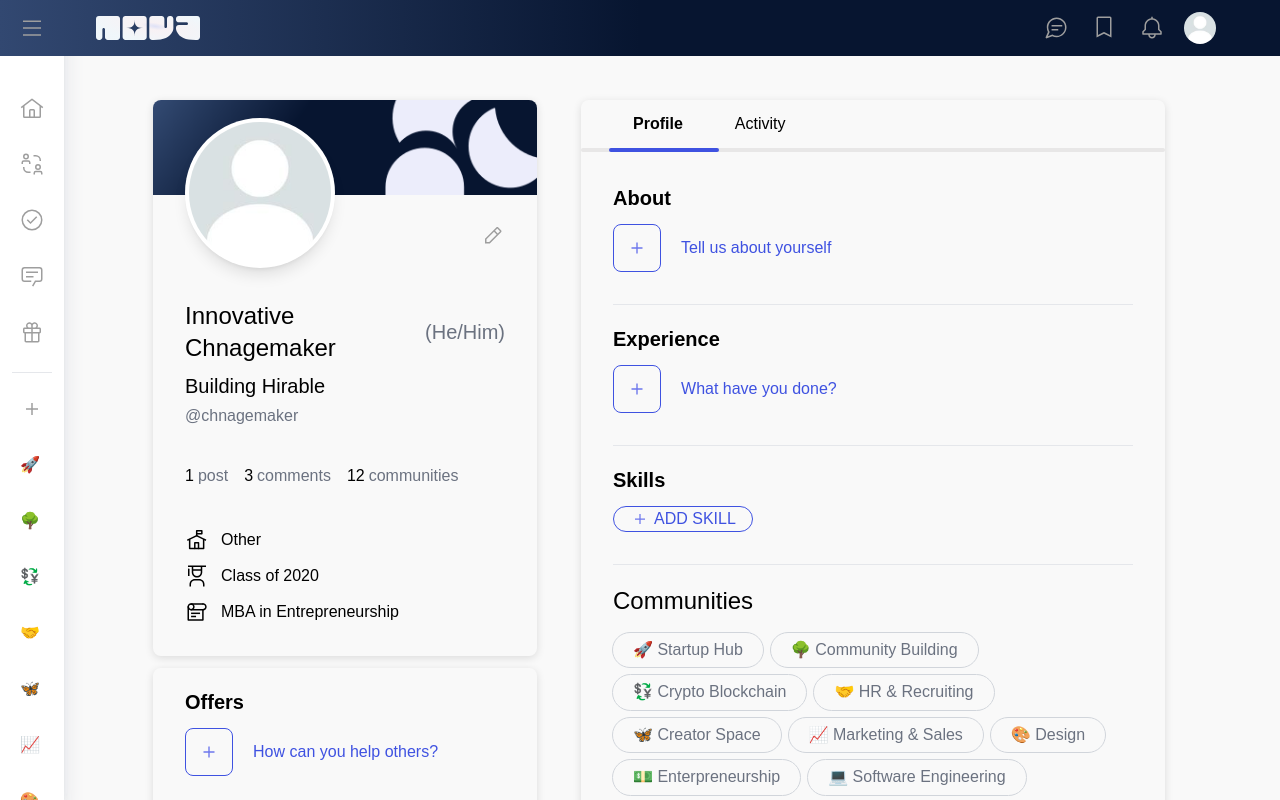
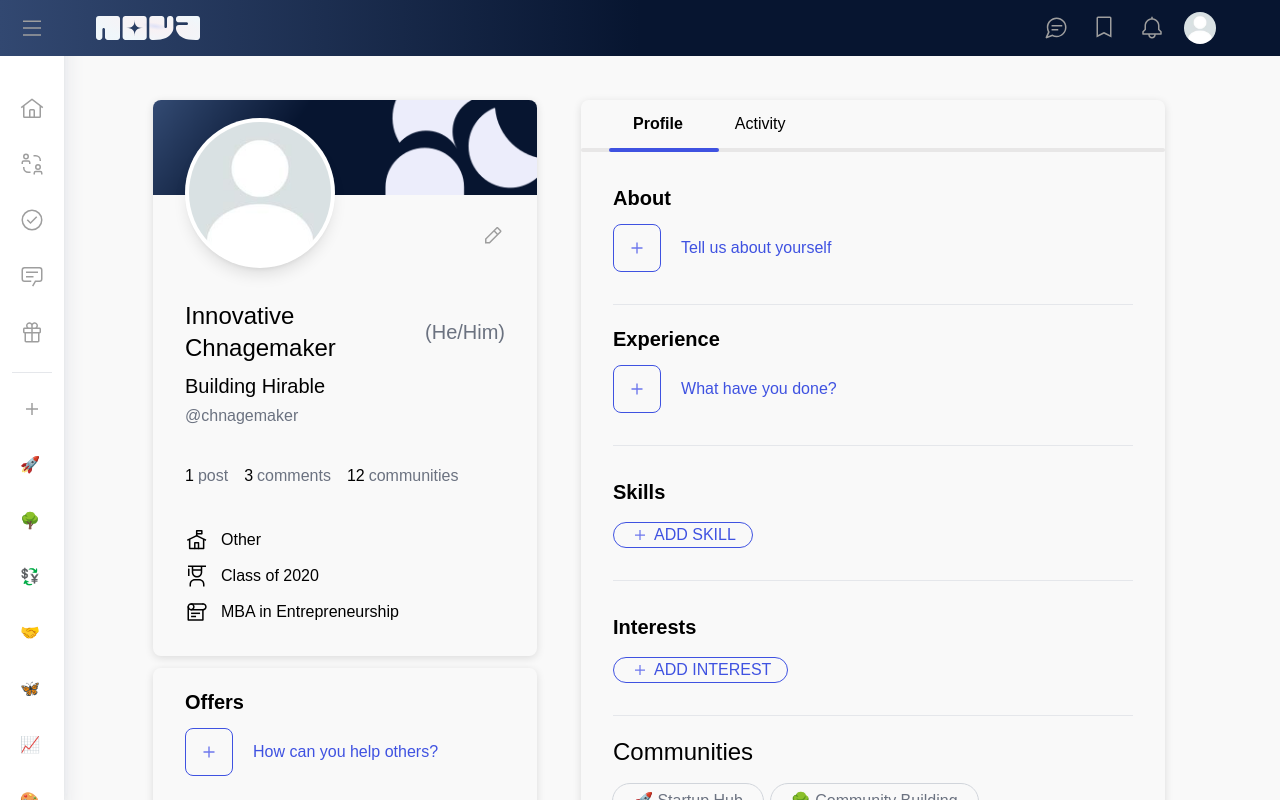
Before and after one commit to Balaganesh003/nova, a Next.js app: page /profile in a window 1280 px wide. Built offline with nearby package versions, Linux system fonts and the light colour scheme.

Commit message:
added skills and interest

```diff
--- a/components/SkillsAndInterest.jsx
+++ b/components/SkillsAndInterest.jsx
@@ -24,7 +24,8 @@ const customStyles = {
   }),
   menu: (provided) => ({
     ...provided,
-    borderRadius: '8px', // Customize dropdown border-radius
+    borderRadius: '8px',
+    // Customize dropdown border-radius
   }),
   multiValue: (provided) => ({
     ...provided,
@@ -43,46 +44,31 @@ const customStyles = {
   }),
 };
 
-const colourOptions = [
-  { value: 'ocean', label: 'Ocean' },
-  { value: 'blue', label: 'Blue' },
-  { value: 'purple', label: 'Purple' },
-  { value: 'red', label: 'Red' },
-  { value: 'orange', label: 'Orange' },
-  { value: 'yellow', label: 'Yellow' },
-  { value: 'green', label: 'Green' },
-  { value: 'forest', label: 'Forest' },
-  { value: 'slate', label: 'Slate' },
-  { value: 'silver', label: 'Silver' },
-];
+const SkillsAndInterest = ({ title, label, dropDownOptions }) => {
+  const [isModalOpen, setIsModalOpen] = useState(false);
 
-const SkillsAndInterest = ({
-  title,
-  question,
-  label,
-  initialText,
-  placeholderText,
-}) => {
-  const [isModalOpen, setIsModalOpen] = useState(false);
-  const [content, setContent] = useState('');
+  const [finalSelected, setFinalSelected] = useState([]);
 
-  const [finalContent, setFinalContent] = useState('');
+  const [selected, setSelected] = useState(finalSelected);
 
   const handleModal = () => {
     setIsModalOpen(!isModalOpen);
   };
 
+  const handelChange = (selectedOption) => {
+    setSelected(selectedOption);
+  };
+
   const handleSubmit = () => {
     setIsModalOpen(false);
-    setFinalContent(content);
-    console.log(content);
+    setFinalSelected(selected);
   };
 
   return (
     <div className="w-full  h-full   ">
-      <div className="flex justiify-between pt-5 pb-3 items-center w-full h-full ">
+      <div className="flex justiify-between pt-8 pb-4 items-center w-full h-full ">
         <h1 className="text-xl font-bold  w-full capitalize">{title}</h1>
-        {finalContent.length > 0 && (
+        {finalSelected.length > 0 && (
           <Image
             onClick={() => setIsModalOpen(true)}
             src={PencileLogo}
@@ -92,12 +78,15 @@ const SkillsAndInterest = ({
         )}
       </div>
       <div className="pb-4">
-        {finalContent.length > 0 ? (
-          <div className="text-gray-800 w-full h-full ">
-            <p className="mr-1 font-semibold text-black break-word">
-              {initialText}
-            </p>
-            {finalContent}
+        {finalSelected.length > 0 ? (
+          <div className="text-gray-800 w-full h-full flex gap-2 flex-wrap">
+            {finalSelected.map((item, index) => (
+              <p
+                key={index * 88}
+                className=" w-fit uppercase text-black  bg-[#eee] px-4 font-bold py-[3px] text-[12px] leading-4 rounded-full">
+                {item.label}
+              </p>
+            ))}
           </div>
         ) : (
           <p
@@ -108,7 +97,9 @@ const SkillsAndInterest = ({
               alt="SearchLogo"
               className=" w-5 h-5 rounded-lg "
             />
-            <span className="font-medium leading-4 uppercase">Add SKILL</span>
+            <span className="font-medium leading-4 uppercase">
+              Add {title.slice(0, title.length - 1)}
+            </span>
           </p>
         )}
       </div>
@@ -118,20 +109,20 @@ const SkillsAndInterest = ({
           <div className="h-screen w-full overflow-x-hidden bg-black/20 absolute top-0 left-0"></div>
           <div className="bg-white w-[512px] min-h-[250px] absolute top-1/2 left-1/2 transform -translate-x-1/2 -translate-y-1/2 rounded-lg py-6 px-8">
             <h1 className="text-[1.6rem] font-bold pb-5">
-              {finalContent.length > 0 ? `Edit ${title}` : `Add ${title}`}
+              {finalSelected.length > 0 ? `Edit ${title}` : `Add ${title}`}
             </h1>
             <div className="lg:mb-7 mb-5 relative">
               <label className="block text-sm font-medium text-gray-500">
-                What are your skills? You can also add your own!
+                {label}
               </label>
 
               <Select
-                defaultValue={'Select Skills'}
+                defaultValue={finalSelected}
                 isMulti
-                placeholder="Skills"
+                placeholder={title}
                 styles={customStyles}
-                name="colors"
-                options={colourOptions}
+                onChange={handelChange}
+                options={dropDownOptions}
                 className="border border-black   rounded-lg placeholder:text-gray-500  w-full"
                 classNamePrefix="select"
               />
--- a/pages/profile.js
+++ b/pages/profile.js
@@ -23,6 +23,32 @@ const communityList = [
   '💻 Software Engineering',
   '📝 General Advice',
   '🪜 Ladder Community',
+];
+
+const interestsOptions = [
+  { value: 'gaming', label: 'Gaming' },
+  { value: 'reading', label: 'Reading' },
+  { value: 'music', label: 'Music' },
+  { value: 'travel', label: 'Travel' },
+  { value: 'photography', label: 'Photography' },
+  { value: 'cooking', label: 'Cooking' },
+  { value: 'sports', label: 'Sports' },
+  { value: 'fitness', label: 'Fitness' },
+  { value: 'art', label: 'Art' },
+  { value: 'movies', label: 'Movies' },
+];
+
+const skillsOptions = [
+  { value: 'javascript', label: 'JavaScript' },
+  { value: 'python', label: 'Python' },
+  { value: 'java', label: 'Java' },
+  { value: 'csharp', label: 'C#' },
+  { value: 'html', label: 'HTML' },
+  { value: 'css', label: 'CSS' },
+  { value: 'sql', label: 'SQL' },
+  { value: 'git', label: 'Git' },
+  { value: 'agile', label: 'Agile' },
+  { value: 'testing', label: 'Testing' },
 ];
 
 const Profile = () => {
@@ -170,9 +196,18 @@ const Profile = () => {
               />
 
               {/* Skills */}
-              <SkillsAndInterest title="Skills" />
+              <SkillsAndInterest
+                title="Skills"
+                label="What are your skills? You can also add your own!"
+                dropDownOptions={skillsOptions}
+              />
 
               {/* Interests */}
+              <SkillsAndInterest
+                title="Interests"
+                label="What are your interests? You can also add your own!"
+                dropDownOptions={interestsOptions}
+              />
 
               {/* Communities */}
               <div className="pt-5">
```
